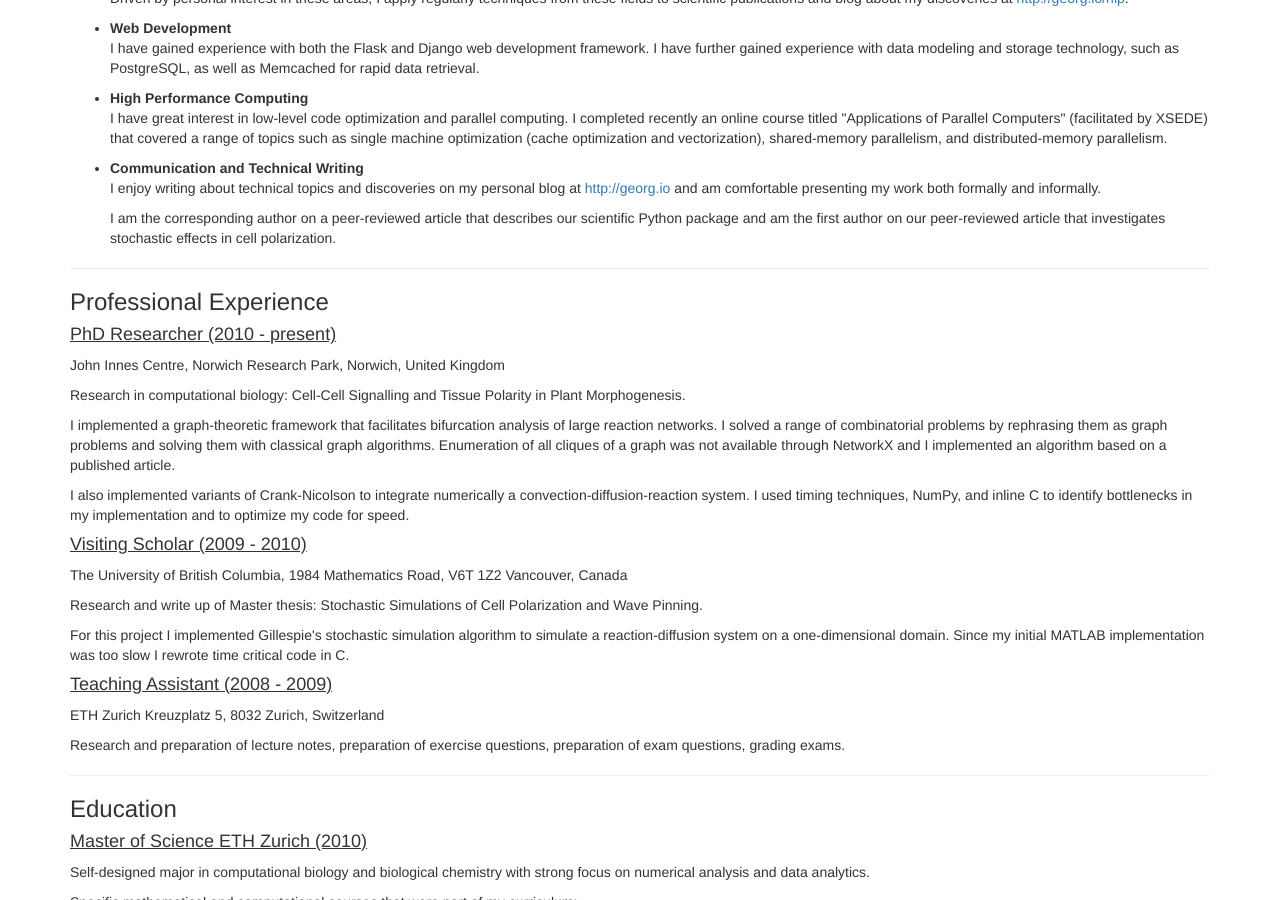
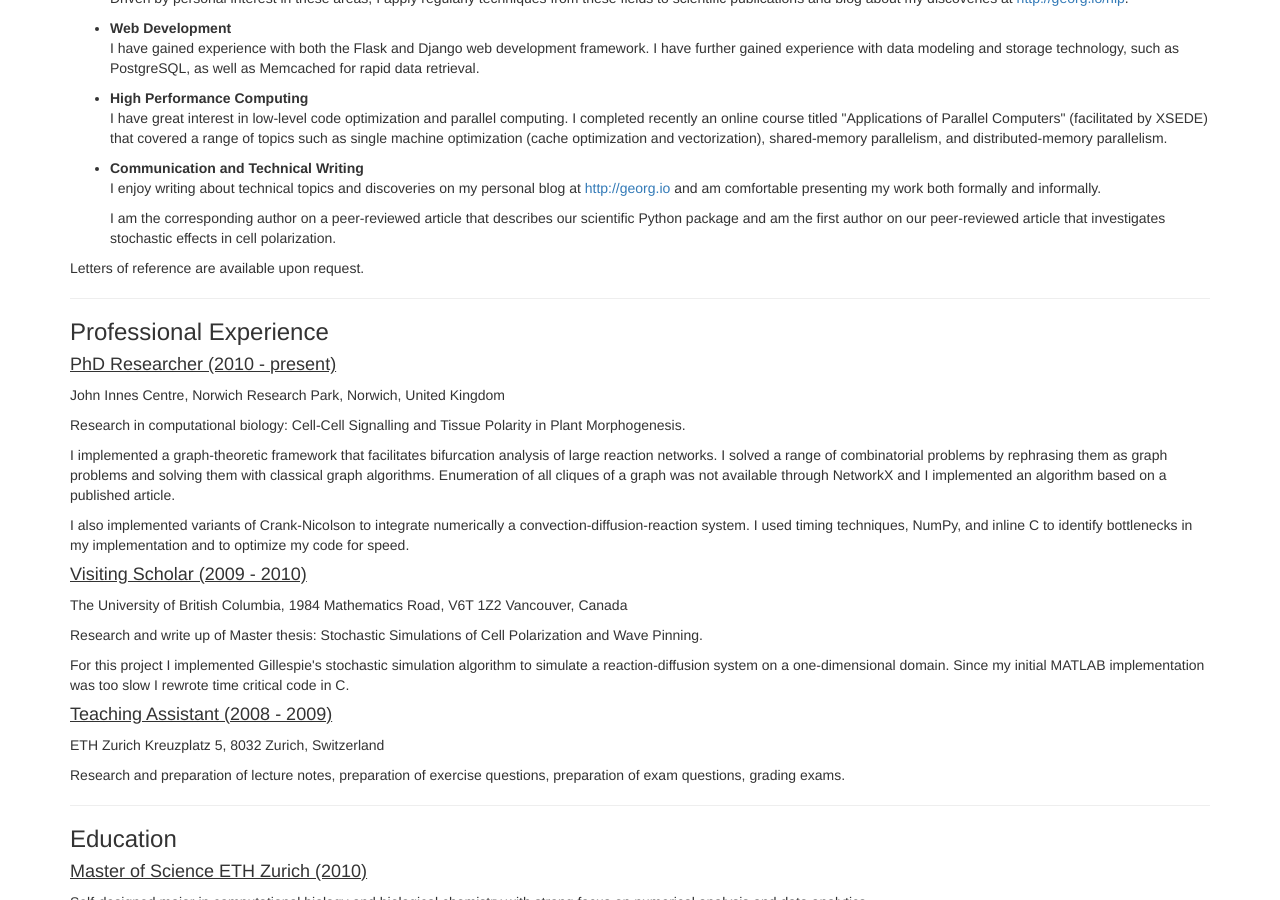
Before and after one commit to waltherg/backup.waltherg.github.io, a Jekyll site: the page cv/index.html, which Jekyll copies as it is, in a window 1280 px wide and 900 px high, scrolled down 579 px. Built offline with Jekyll 4.4.1, drawn with Linux system fonts in a browser that asks for light colours; nearby versions of some CDN libraries; some web fonts are replaced.

Commit message:
add note about letters of reference

```diff
--- a/cv/index.html
+++ b/cv/index.html
@@ -165,6 +165,8 @@
   </p>
 </ul>
 
+Letters of reference are available upon request.
+
 <hr/>
 
 <h3>Professional Experience</h3>
```
